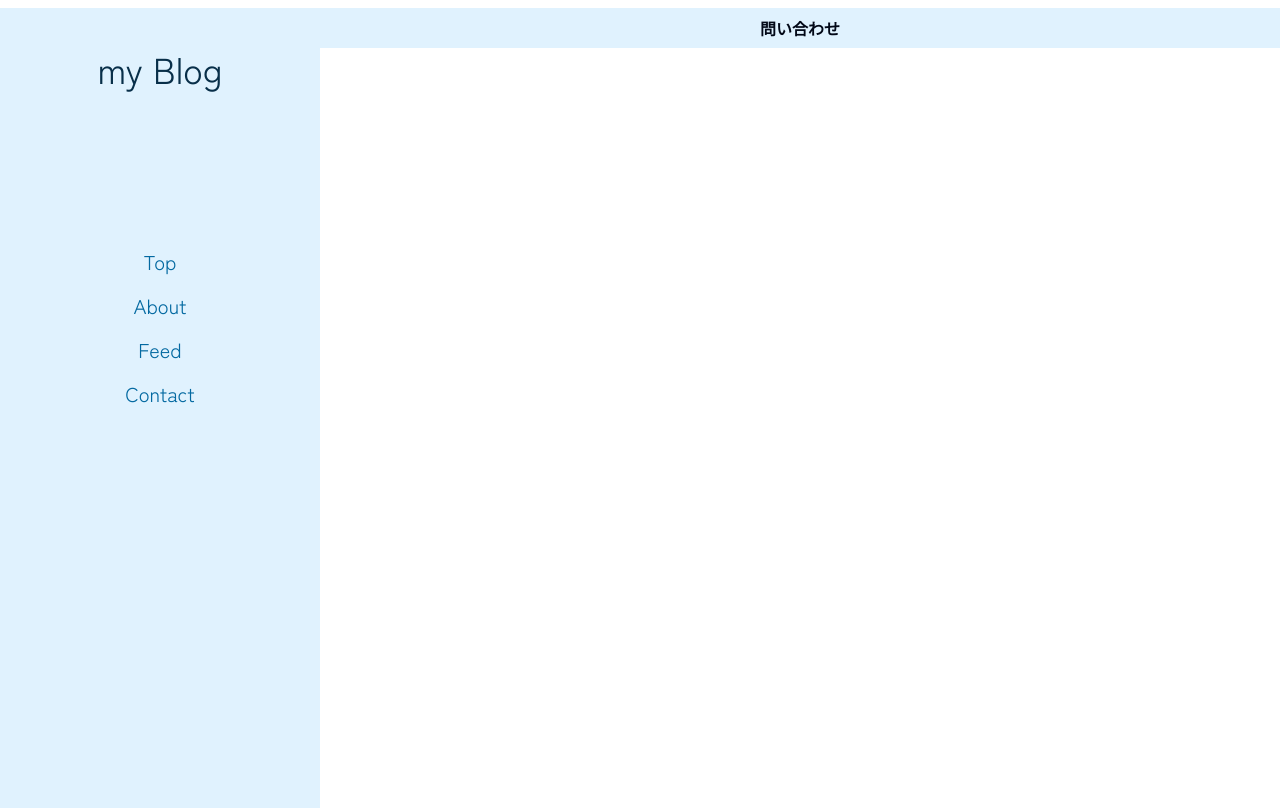
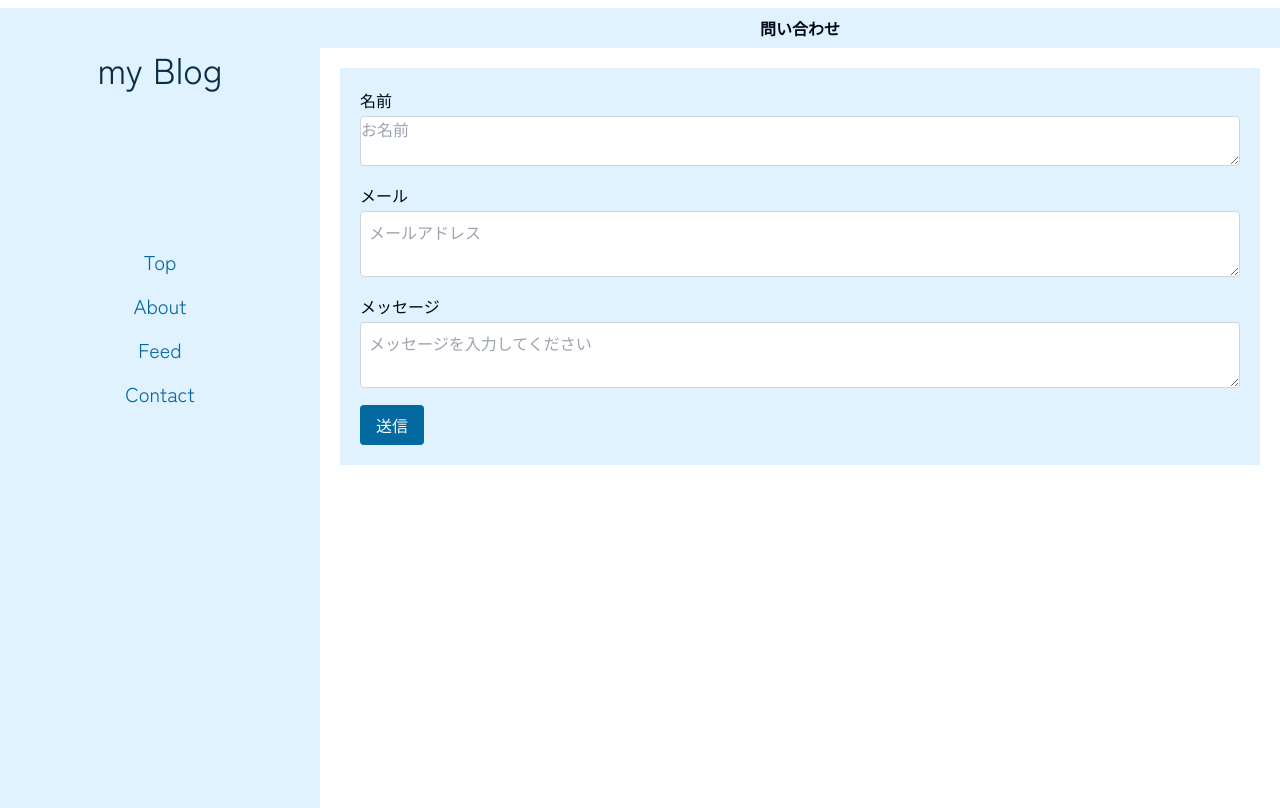
Before and after one commit to AkaneWang/my_blog, a Next.js app: page /contact in a window 1280 px wide. Built offline with nearby package versions, Linux system fonts and the light colour scheme.

Commit message:
add form in contact webpage

```diff
--- a/src/app/about/page.tsx
+++ b/src/app/about/page.tsx
@@ -48,7 +48,6 @@ const qualificationsAndSkills = [
   "TOEIC 880点",
   "⽇本語能⼒試験JLPT N2",
   "普通⾃動⾞第⼀種運転免許（AT限定）",
-  "JavaScript",
 ];
 
 export default function About() {
--- a/src/app/contact/page.tsx
+++ b/src/app/contact/page.tsx
@@ -4,6 +4,37 @@ export default function Contact() {
       <h1 className="text-sky-1000 w-full bg-sky-100 mt-2 p-2 flex justify-center font-semibold">
         問い合わせ
       </h1>
+      <div className="m-5 p-5 bg-sky-100">
+        <form>
+          <div className="mb-3">
+            <p className="mb-1">名前</p>
+            <textarea
+              className="w-full border border-gray-300 rounded"
+              placeholder="お名前"
+            />
+          </div>
+          <div className="mb-3">
+            <p className="mb-1">メール</p>
+            <textarea
+              className="w-full p-2 border border-gray-300 rounded"
+              placeholder="メールアドレス"
+            />
+          </div>
+          <div className="mb-3">
+            <p className="mb-1">メッセージ</p>
+            <textarea
+              className="w-full p-2 border border-gray-300 rounded"
+              placeholder="メッセージを入力してください"
+            ></textarea>
+          </div>
+          <button
+            className="bg-sky-700 text-white py-2 px-4 rounded hover:bg-sky-900"
+            type="button"
+          >
+            送信
+          </button>
+        </form>
+      </div>
     </main>
   );
 }
```
